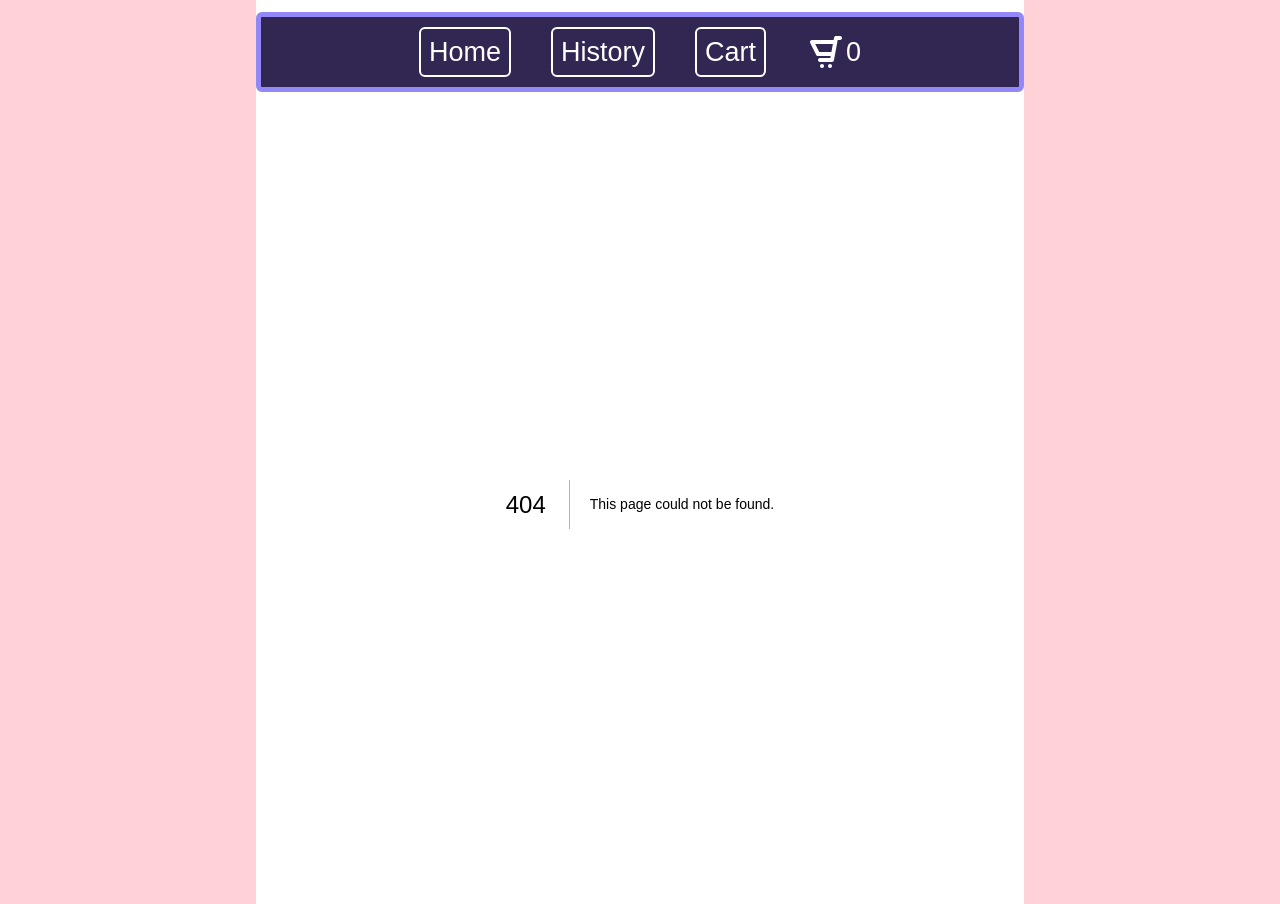
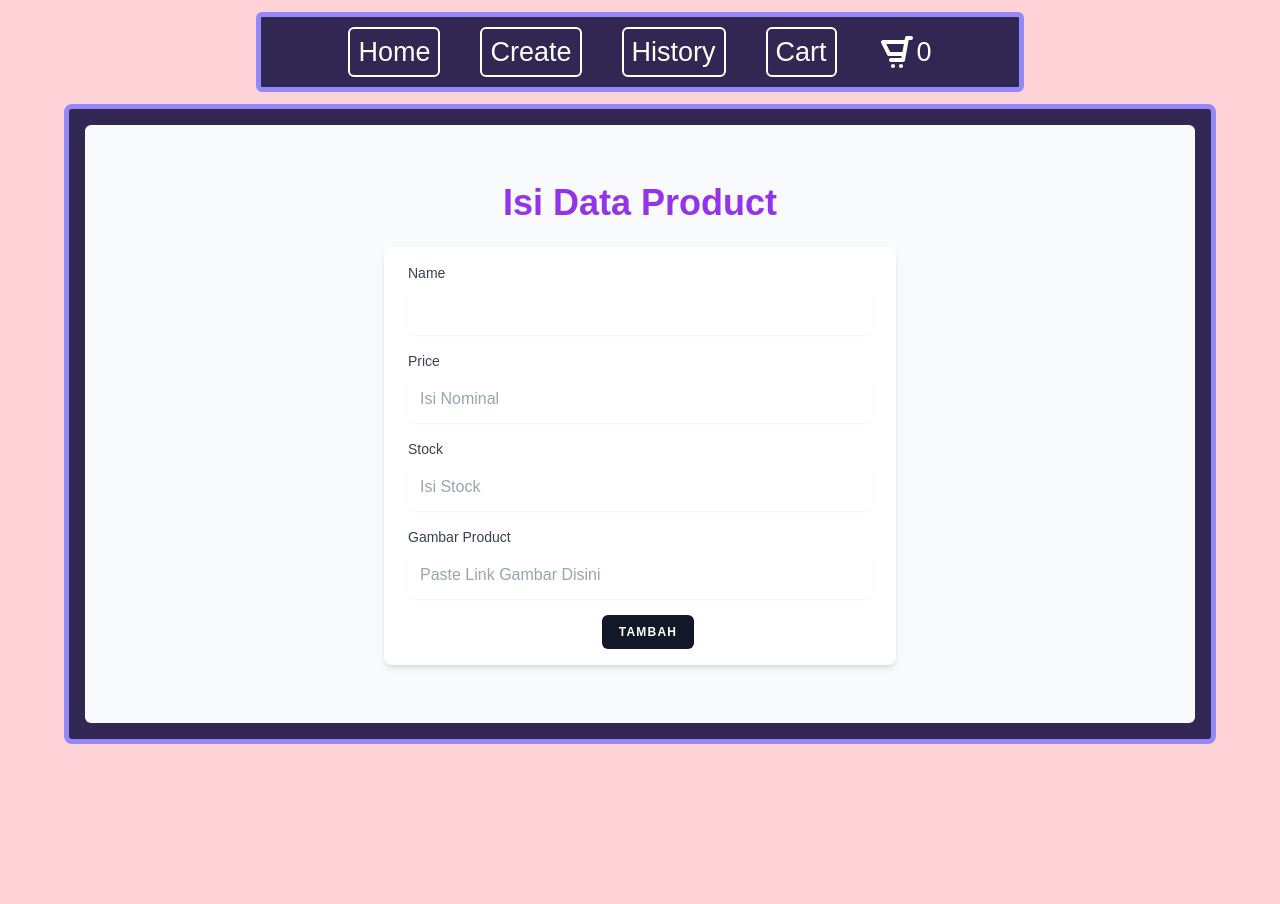
Before and after one commit to danielzuhad/little-ecommerce-client, a Next.js app: page /create in a window 1280 px wide. Before the commit this address had no page. After the commit the page ends 800 px from the top, so only its background shows below. Built offline with nearby package versions, Linux system fonts and the light colour scheme.

Commit message:
add remove item in cart & add create page and form but not with post logic

```diff
--- a/src/app/cart/page.tsx
+++ b/src/app/cart/page.tsx
@@ -76,6 +76,9 @@ export default function Transaction() {
               key={index}
               product={item.product}
               quantity={item.quantity}
+              onClick={() =>
+                useCartStore.getState().deleteInCart(item.product.id)
+              }
             />
           ))}
         </div>
--- /dev/null
+++ b/src/app/create/page.tsx
@@ -0,0 +1,103 @@
+"use client";
+import React, { useState } from "react";
+
+export default function Create() {
+  const [name, setName] = useState<string>();
+  const [price, setPrice] = useState<number>(0);
+  const [stock, setStock] = useState<number>(0);
+  const [imgProduct, setImgProduct] = useState<string>();
+  console.log(imgProduct);
+  return (
+    <div className="border-[5px] p-4 border-[#9288F8] rounded-lg w-[90vw] h-[80vh] bg-[#322653] flex  justify-center">
+      <div className="flex flex-col items-center  pt-6 sm:justify-center sm:pt-0 bg-gray-50 w-full rounded-md">
+        <div>
+          <a href="/">
+            <h3 className="text-4xl font-bold text-purple-600">
+              Isi Data Product
+            </h3>
+          </a>
+        </div>
+        <div className="w-full px-6 py-4 mt-6 overflow-hidden bg-white shadow-md sm:max-w-lg sm:rounded-lg">
+          <form>
+            <div>
+              <label
+                htmlFor="name"
+                className="block text-sm font-medium text-gray-700 undefined"
+              >
+                Name
+              </label>
+              <div className="flex flex-col items-start">
+                <input
+                  value={name}
+                  onChange={(e) => setName(e.target.value)}
+                  type="text"
+                  name="name"
+                  className="block w-full mt-1 border-gray-300 rounded-md shadow-sm focus:border-indigo-300 focus:ring focus:ring-indigo-200 focus:ring-opacity-50 p-3"
+                />
+              </div>
+            </div>
+            <div className="mt-4">
+              <label
+                htmlFor="email"
+                className="block text-sm font-medium text-gray-700 undefined"
+              >
+                Price
+              </label>
+              <div className="flex flex-col items-start">
+                <input
+                  placeholder="Isi Nominal"
+                  value={price === 0 ? "" : price}
+                  onChange={(e) => setPrice(parseInt(e.target.value))}
+                  type="number"
+                  className="p-3 block w-full mt-1 border-gray-300 rounded-md shadow-sm focus:border-indigo-300 focus:ring focus:ring-indigo-200 focus:ring-opacity-50  [appearance:textfield] [&::-webkit-outer-spin-button]:appearance-none [&::-webkit-inner-spin-button]:appearance-none"
+                />
+              </div>
+            </div>
+            <div className="mt-4">
+              <label
+                htmlFor="email"
+                className="block text-sm font-medium text-gray-700 undefined"
+              >
+                Stock
+              </label>
+              <div className="flex flex-col items-start">
+                <input
+                  placeholder="Isi Stock"
+                  value={stock === 0 ? "" : stock}
+                  onChange={(e) => setStock(parseInt(e.target.value))}
+                  type="number"
+                  className="p-3 block w-full mt-1 border-gray-300 rounded-md shadow-sm focus:border-indigo-300 focus:ring focus:ring-indigo-200 focus:ring-opacity-50  [appearance:textfield] [&::-webkit-outer-spin-button]:appearance-none [&::-webkit-inner-spin-button]:appearance-none"
+                />
+              </div>
+            </div>
+            <div className="mt-4">
+              <label
+                htmlFor="email"
+                className="block text-sm font-medium text-gray-700 undefined"
+              >
+                Gambar Product
+              </label>
+              <div className="flex flex-col items-start">
+                <input
+                  placeholder="Paste Link Gambar Disini"
+                  value={imgProduct}
+                  onChange={(e) => setImgProduct(e.target.value)}
+                  type="text"
+                  className="p-3 block w-full mt-1 border-gray-300 rounded-md shadow-sm focus:border-indigo-300 focus:ring focus:ring-indigo-200 focus:ring-opacity-50  "
+                />
+              </div>
+            </div>
+            <div className="flex items-center justify-center  mt-4">
+              <button
+                type="submit"
+                className="inline-flex items-center px-4 py-2 ml-4 text-xs font-semibold tracking-widest text-white uppercase transition duration-150 ease-in-out bg-gray-900 border border-transparent rounded-md active:bg-gray-900 false"
+              >
+                Tambah
+              </button>
+            </div>
+          </form>
+        </div>
+      </div>
+    </div>
+  );
+}
--- a/src/components/Navbar.tsx
+++ b/src/components/Navbar.tsx
@@ -5,15 +5,20 @@ import { useCartStore, useHistoryStore } from "@/modules/store";
 import { useEffect, useState } from "react";
 
 export const Navbar = () => {
+  const [showChild, setShowChild] = useState<boolean>(false);
   const { cartQuantity } = useCartStore();
   const cartStock = useCartStore().cart;
   const { history } = useHistoryStore();
   const [cart, setCart] = useState(0);
 
   useEffect(() => {
+    setShowChild(true);
     setCart(cartQuantity);
   }, [cartQuantity]);
 
+  if (!showChild) {
+    return null;
+  }
   return (
     <nav className="bg-[#322653] min-w-[60vw] h-[80px] rounded-md my-3 text-white flex justify-center items-center text-[27px] border-[5px] border-[#9288F8]">
       <ul className="flex gap-10 px-2 ">
@@ -23,6 +28,14 @@ export const Navbar = () => {
             href="/"
           >
             Home
+          </Link>
+        </li>
+        <li className="my-2">
+          <Link
+            className="p-2 border-white border-2 rounded-md hover:bg-blue-300 hover:text-[#292c4b] cursor-pointer active:bg-[#71daf2] focus:outline-none focus:ring focus:ring-[#71daf2]"
+            href="/create"
+          >
+            Create
           </Link>
         </li>
         <li className="my-2">
--- a/src/components/TransactionCard.tsx
+++ b/src/components/TransactionCard.tsx
@@ -1,13 +1,15 @@
 /* eslint-disable @next/next/no-img-element */
+"use client";
 import React from "react";
 import { ProductPost } from "@/types/types";
 
 interface CartItem {
   product: ProductPost;
   quantity: number;
+  onClick: React.MouseEventHandler;
 }
 
-export const TransactionCard = ({ product, quantity }: CartItem) => {
+export const TransactionCard = ({ product, quantity, onClick }: CartItem) => {
   return (
     <>
       <div className="p-3 flex items-center border-2 border-white m-3 rounded-md justify-between text-[1.5em]">
@@ -22,7 +24,15 @@ export const TransactionCard = ({ product, quantity }: CartItem) => {
             <div className="p-5">Quantity : {quantity} </div>
           </div>
         </div>
-        <div className="p-5">{product.price * quantity}</div>
+        <div className="flex flex-col justify-center gap-5 items-center">
+          <div className="p-5">{product.price * quantity}</div>
+          <button
+            onClick={onClick}
+            className="bg-[#da2c2c] rounded-full w-[30px] px-2 active:bg-[#430c0c] text-lg"
+          >
+            X
+          </button>
+        </div>
       </div>
     </>
   );
--- a/src/modules/store.ts
+++ b/src/modules/store.ts
@@ -7,6 +7,7 @@ type CartState = {
   cart: CartItem[];
   cartQuantity: number;
   addToCart: (product: ProductPost) => void;
+  deleteInCart: (productId: number) => void;
   clearCart: () => void;
 };
 
@@ -75,6 +76,21 @@ export const useCartStore = create<CartState>()(
           }
         }),
 
+      deleteInCart: (productId: number) =>
+        set((state) => {
+          const deletedItem = state.cart.filter(
+            (item) => item.product.id !== productId
+          );
+          const cartQuantity = deletedItem.reduce(
+            (total, item) => total + item.quantity,
+            0
+          );
+          return {
+            cart: deletedItem,
+            cartQuantity,
+          };
+        }),
+
       clearCart: () =>
         set(() => ({
           cart: [],
```
